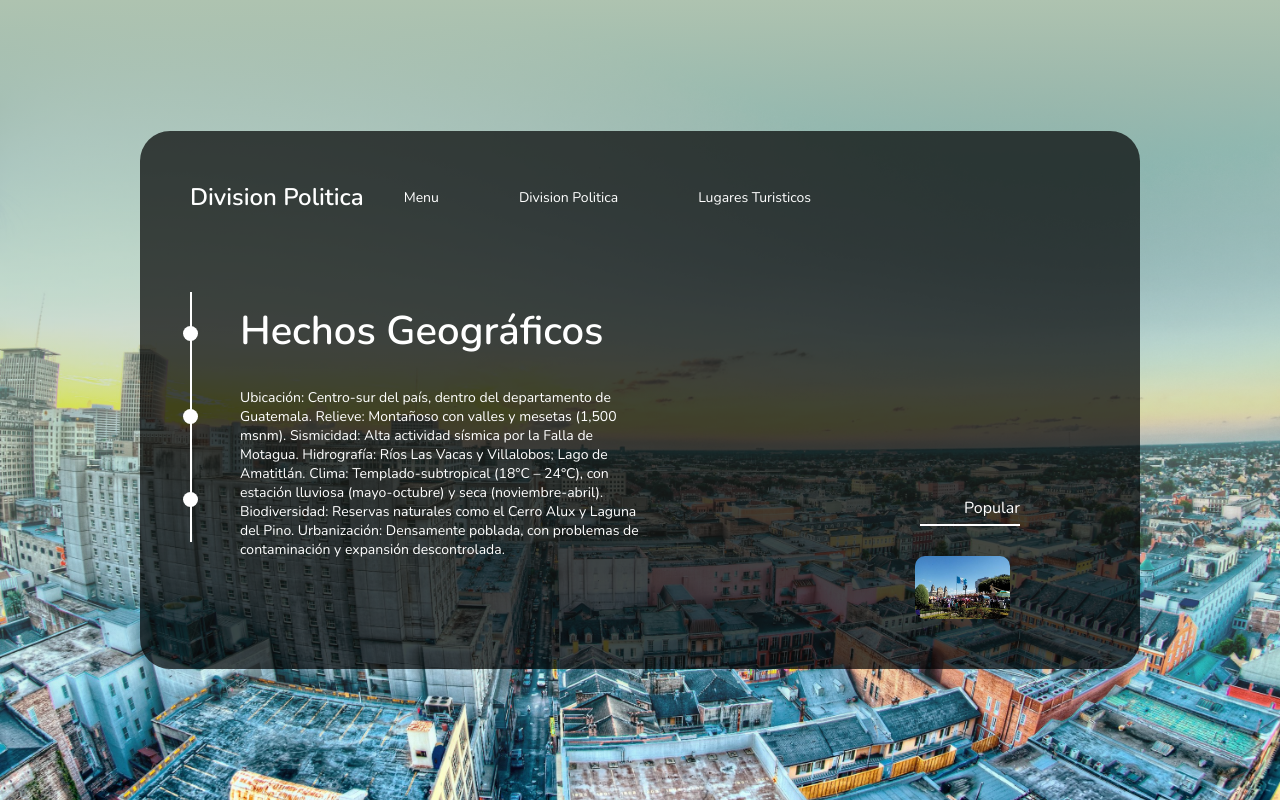
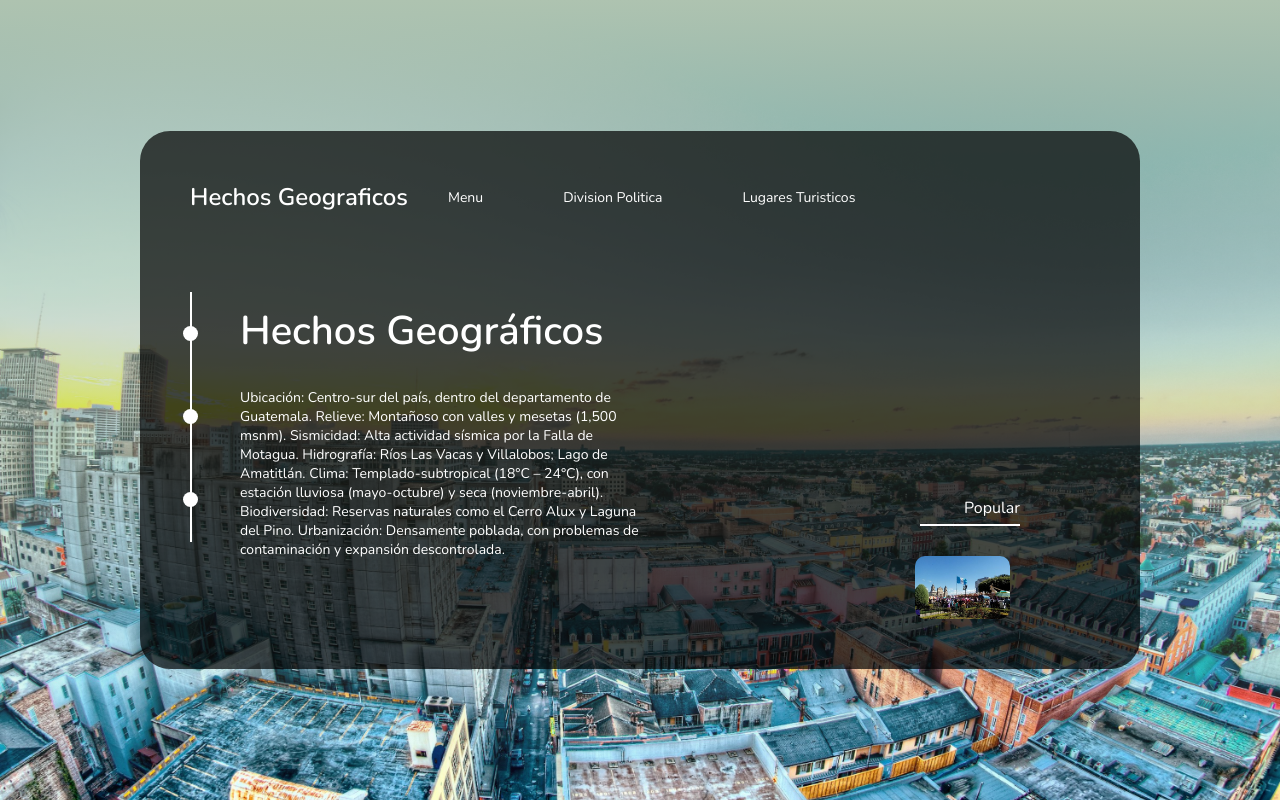
Before and after one commit to Iamnotd/Region-Metropolita-de-Guate.github.io, a plain HTML site: page pagina2.html in a window 1280 px wide. Drawn offline with nearby package versions, Linux system fonts and the light colour scheme.

Commit message:
Update pagina2.html

```diff
--- a/pagina2.html
+++ b/pagina2.html
@@ -11,7 +11,7 @@
 <body>
     <section class="contenedor">
         <header>
-            <h1>Division Politica</h1>
+            <h1>Hechos Geograficos</h1>
             <nav>
                 <ul>
                     <li><a href="index.html">Menu</a></li>
```
